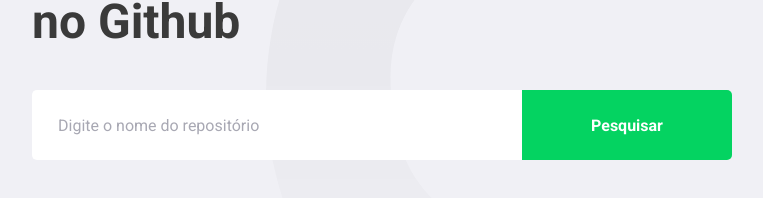
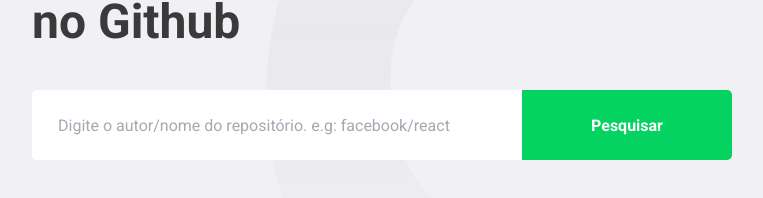
Before and after one commit to Uvacoder/github-explore, a React (Create React App) app: page / in a window 1280 px wide. Shown: the part 218-416 px from the top of the page, without its empty margins (148-911 px from the left). Built offline with nearby package versions, Linux system fonts and the light colour scheme.

Commit message:
fix: change text in placeholder

```diff
--- a/src/pages/Dashboard/index.tsx
+++ b/src/pages/Dashboard/index.tsx
@@ -69,7 +69,7 @@
         <input
           value={newRepo}
           onChange={e => setNewRepo(e.target.value)}
-          placeholder="Digite o nome do repositório"
+          placeholder="Digite o autor/nome do repositório. e.g: facebook/react"
         />
         <button type="submit">Pesquisar</button>
       </Form>
```
